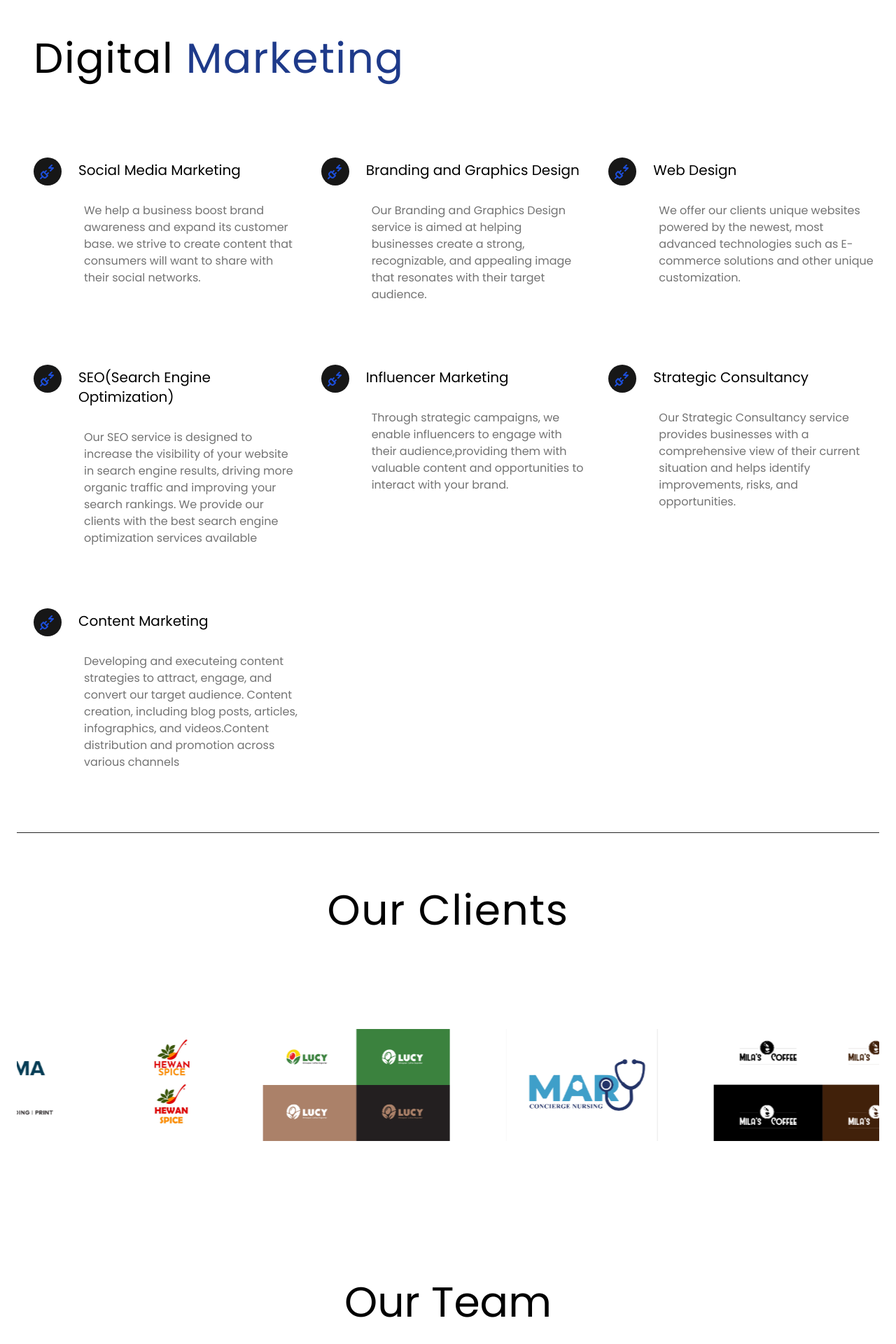
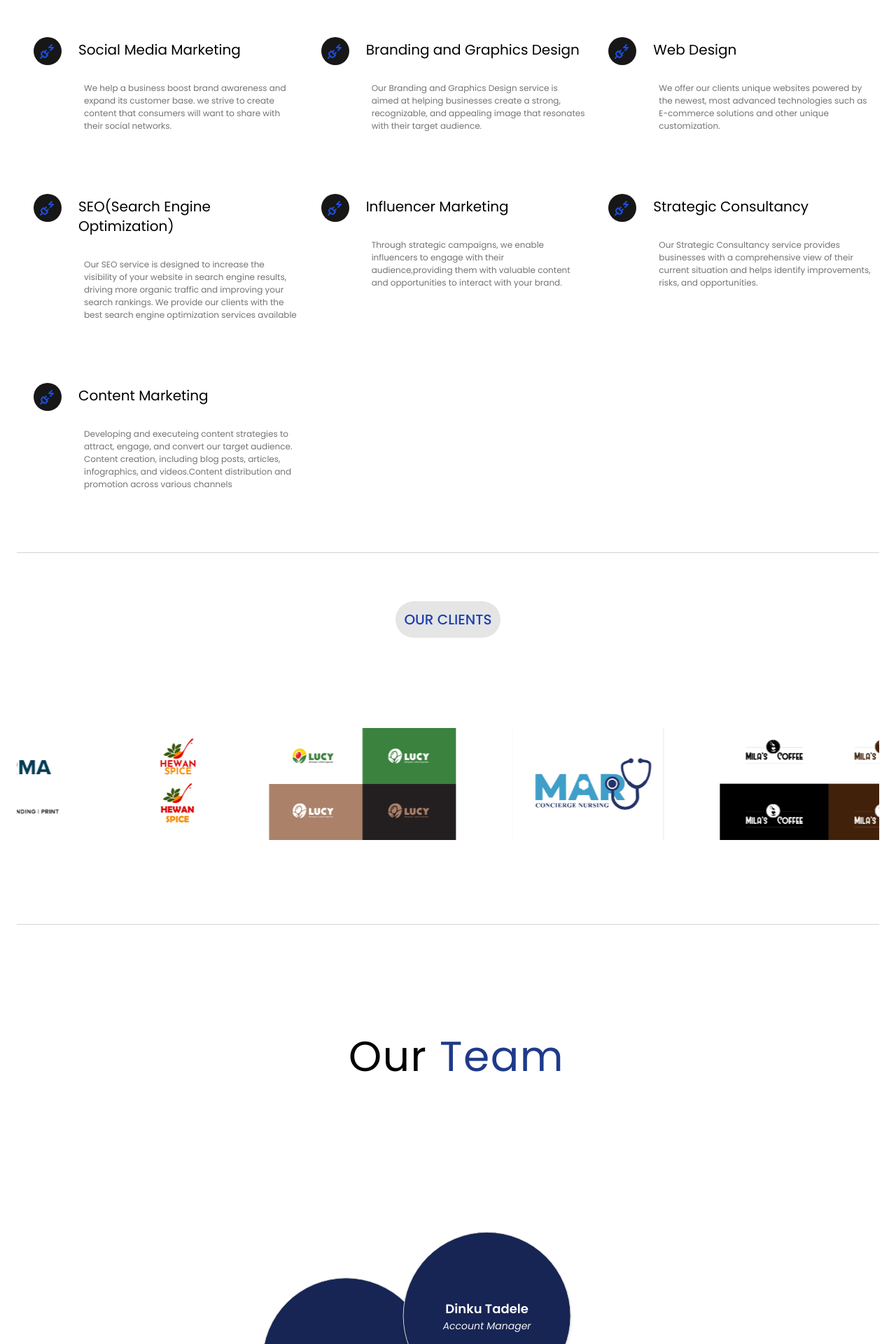
Before and after one commit to rainbows-n-sushine/Arc-Digital-new, a React (Vite) app: page / in a window 1280 px wide. Shown: the part 880-2800 px from the top of the page at 70% size. Built offline with nearby package versions, Linux system fonts and the light colour scheme; the HTML template or start-up script is replaced by a standard one.

Commit message:
Just adding in the our team section right

```diff
--- a/src/components/Footer.jsx
+++ b/src/components/Footer.jsx
@@ -1,13 +1,14 @@
-import {  contactLinks } from "../constants";
+import {  contactLinksTwo, contactLinksOne } from "../constants";
 import logo from "../assets/logo.png"
 const Footer = () => {
   return (
-    <footer className="  border-t py-10 border-neutral-700 mt-50">
-      <div className="flex ml-12 lg:grid-cols-3 gap-0">
-        <div className="lg:ml-[80px] ml-1">
-          <h3 className="text-md font-semibold mb-4 text-neutral-900">Contacts</h3>
-          <ul className="space-y-2">
-            {contactLinks.map((link, index) => (
+    <footer className="  border-t py-4 border-neutral-300 mt-50">
+      <div className="flex lg;ml-12 lg:grid-cols-3 gap-0 ">
+        <div className="lg:ml-[80px] ml-4">
+          <h3 className="text-md font-semibold mb-4 text-neutral-900 mt-6">Contacts</h3>
+          <div className="flex lg:gap-[100px] gap-[20px] mt-[35px] ">
+            <ul className="space-y-4">
+            {contactLinksOne.map((link, index) => (
               <li key={index}>
                 <a
                   href={link.href}
@@ -18,12 +19,26 @@ const Footer = () => {
                 </a>
               </li>
             ))}
+
           </ul>
+          <ul className="space-y-4 ">
+            {contactLinksTwo.map((link, index) => (
+              <li key={index}>
+                <a
+                  href={link.href}
+                  target="_blank"
+                  className="text-neutral-900 hover:text-blue-900"
+                >
+                  {link.text}
+                </a>
+              </li>
+            ))}
+
+          </ul>
+          </div>
         </div>
-        <div className="flex items-center h-[200px] ml-auto lg:ml-[800px] ">
-                    <img className="h-40 w-40" src={logo} alt="Logo" />
-
-
+        <div className="flex items-center h-[200px] ml-auto lg:ml-[600px]  ">
+                    <img className="lg:h-40 lg:w-40 h-20 w-20" src={logo} alt="Logo" />
                   </div>
 
       </div>
--- a/src/components/OurClients.jsx
+++ b/src/components/OurClients.jsx
@@ -22,10 +22,10 @@ const OurClients = () => {
   const dragRef = useDragScroll();
 
   return (
-    <div className="w-full mt-20 my-12" id="clients">
-      <h1 className="text-3xl sm:text-5xl lg:text-6xl text-center mt-6 tracking-wide">
-        Our Clients
-      </h1>
+    <div className="w-full mt-20 my-12 text-center border-b border-neutral-300" id="clients">
+       <span className="bg-neutral-200 text-blue-800 rounded-full  py-3 px-3 w-full h-[700px] text-[125%] font-medium  uppercase items-center">
+         Our clients
+        </span>
       <div
         ref={dragRef}
         className="relative overflow-x-auto scrollbar-hide mt-10 cursor-grab"
--- a/src/components/OurServices.jsx
+++ b/src/components/OurServices.jsx
@@ -3,19 +3,14 @@ import { PlugZap } from "lucide-react";
 
 const OurServices = () => {
   return (
-    <div className="relative mt-20 border-b border-neutral-800 min-h-[800px]" id="services">
+    <div className="relative mt-20 border-b border-neutral-300 min-h-[800px]" id="services">
       <div className="text-center">
-        <span className="bg-neutral-200 text-blue-800 rounded-full  py-3 px-3 w-full h-[700px] text-[125%] font-medium px-2 py-1 uppercase">
+        <span className="bg-neutral-200 text-blue-800 rounded-full  py-3 px-3 w-full h-[700px] text-[125%] font-medium  uppercase">
          Our services
         </span>
-        <h2 className="text-3xl sm:text-5xl lg:text-6xl mt-10 lg:mt-20 tracking-wide text-left ml-6 mb-28 mt-20">
-         Digital {" "}
-          <span className="bg-blue-900 text-transparent bg-clip-text">
-            Marketing
-          </span>
-        </h2>
+
       </div>
-      <div className="flex flex-wrap mt-10 lg:mt-20">
+      <div className="flex flex-wrap mt-[80px] lg:mt-100 ">
         {services.map((service, index) => (
           <div key={index} className="w-full sm:w-1/2 lg:w-1/3">
             <div className="flex">
@@ -24,7 +19,7 @@ const OurServices = () => {
               </div>
               <div>
                 <h5 className="mt-1 mb-6 text-xl">{service.text}</h5>
-                <p className="text-md p-2 mb-20 text-neutral-500">
+                <p className="text-[12px] p-2 mb-20 text-neutral-500">
                   {service.description}
                 </p>
               </div>
--- a/src/components/OurTeam.jsx
+++ b/src/components/OurTeam.jsx
@@ -7,8 +7,16 @@ const OurTeam = () => {
   const dragRef = useDragScroll();
   const [hoveredMember, setHoveredMember] = useState(null);
   return (
+    <div className="text-center text-[18px] pt-[30px]">
+        <h2 className="text-3xl sm:text-5xl lg:text-6xl mt-10 lg:mt-20 tracking-wide text-center ml-6 mb-28 mt-20">
+         Our {" "}
+          <span className="bg-blue-900 text-transparent bg-clip-text">
+            Team
+          </span>
+        </h2>
+
     <div className="relative flex flex-col items-center justify-center mt-20 overflow-hidden h-full" id="team">
-      <h2 className="text-4xl sm:text-6xl text-center mb-7 z-10 mb-40 text-left">Our Team</h2>
+
 
       {/* Rotating team members for larger screens */}
       <div className="relative w-[600px] h-[600px] rounded-full border-none flex items-center justify-center mb-40 h-[700px] hidden sm:block">
@@ -25,7 +33,7 @@ const OurTeam = () => {
             return (
               <div
                 key={index}
-                className="absolute w-60 h-60 rounded-full bg-blue-950 text-center flex flex-col items-center justify-center shadow-md border border-neutral-300 "
+                className="absolute w-60 h-60 rounded-full bg-blue-950 text-center flex flex-col items-center justify-center shadow-md border border-neutral-300 hover:bg-blue-300 "
                 style={{
                   left: `50%`,
                   top: `50%`,
@@ -34,12 +42,8 @@ const OurTeam = () => {
                 onMouseEnter={() => setHoveredMember(member)}
                 onMouseLeave={() => setHoveredMember(null)}
               >
-                {/* <img
-                  src={member.image}
-                  alt={member.name}
-                  className="w-16 h-16 rounded-full border mb-2" // Increased size
-                /> */}
-                <h4 className="text-lg font-semibold text-white">{member.name}</h4>
+
+                <h4 className="text-lg font-semibold text-white ">{member.name}</h4>
                 <p className="text-sm italic text-neutral-100">
                   {member.position}
                 </p>
@@ -50,18 +54,18 @@ const OurTeam = () => {
           })}
         </div>
         {hoveredMember && (
-        <div className="absolute top-[20%] sm:top-[10%] bg-white text-black rounded-md p-4 shadow-xl w-72 z-30 transition-opacity duration-300 ease-in">
+        <div className="absolute top-[20%] sm:top-[10%] bg-white text-black rounded-md p-4 shadow-xl w-72 z-30 transition-opacity duration-300 ease-in ">
           <h5 className="text-xl font-bold">{hoveredMember.name}</h5>
           <p className="italic">{hoveredMember.position}</p>
           <p className="mt-2 text-sm text-gray-700">
-            {/* {hoveredMember.bio || "Creative and collaborative team member."} */}
+
           </p>
         </div>
       )}
       </div>
 
 
-      {/* Horizontal scroll for smaller screens */}
+      {/* Horizontal scroll for smaller screens  */}
       <div
         ref={dragRef}
       className="w-full overflow-x-auto flex items-center justify-start space-x-6 pb-8 mt-10 sm:hidden    relative overflow-x-auto scrollbar-hide mt-10 cursor-grab">
@@ -71,11 +75,7 @@ const OurTeam = () => {
             key={index}
             className="flex-shrink-0 w-60 h-60 rounded-full bg-blue-950 text-center flex flex-col items-center justify-center shadow-md border border-neutral-300 animate-scroll"
           >
-            {/* <img
-              src={member.image}
-              alt={member.name}
-              className="w-16 h-16 rounded-full border mb-2"
-            /> */}
+
             <h4 className="text-lg font-semibold text-white">{member.name}</h4>
             <p className="text-sm italic text-neutral-100">
               {member.position}
@@ -84,6 +84,7 @@ const OurTeam = () => {
         ))}
       </div>
     </div>
+    </div>
   );
 };
 
--- a/src/constants/index.jsx
+++ b/src/constants/index.jsx
@@ -62,14 +62,16 @@ export const services = [
 
 
 
-export const contactLinks = [
+export const contactLinksOne = [
   { href: "#", text: "LinkedIn" },
-  { href: "#", text: "Upwork" },
-  { href: "#", text: "WhatsApp" },
-  { href: "#", text: "Facebook" },
-  { href: "#", text: "Gmail" },
+  { href: "https://www.facebook.com/share/12HH3GJHqRV/", text: "Facebook" },
+
 
 ];
+export const contactLinksTwo=[
+  { href: "#", text: "WhatsApp" },
+  { href: "mailto:arcdigitalmain@gmail.com", text: "Gmail" },
+]
 
 
 
```
